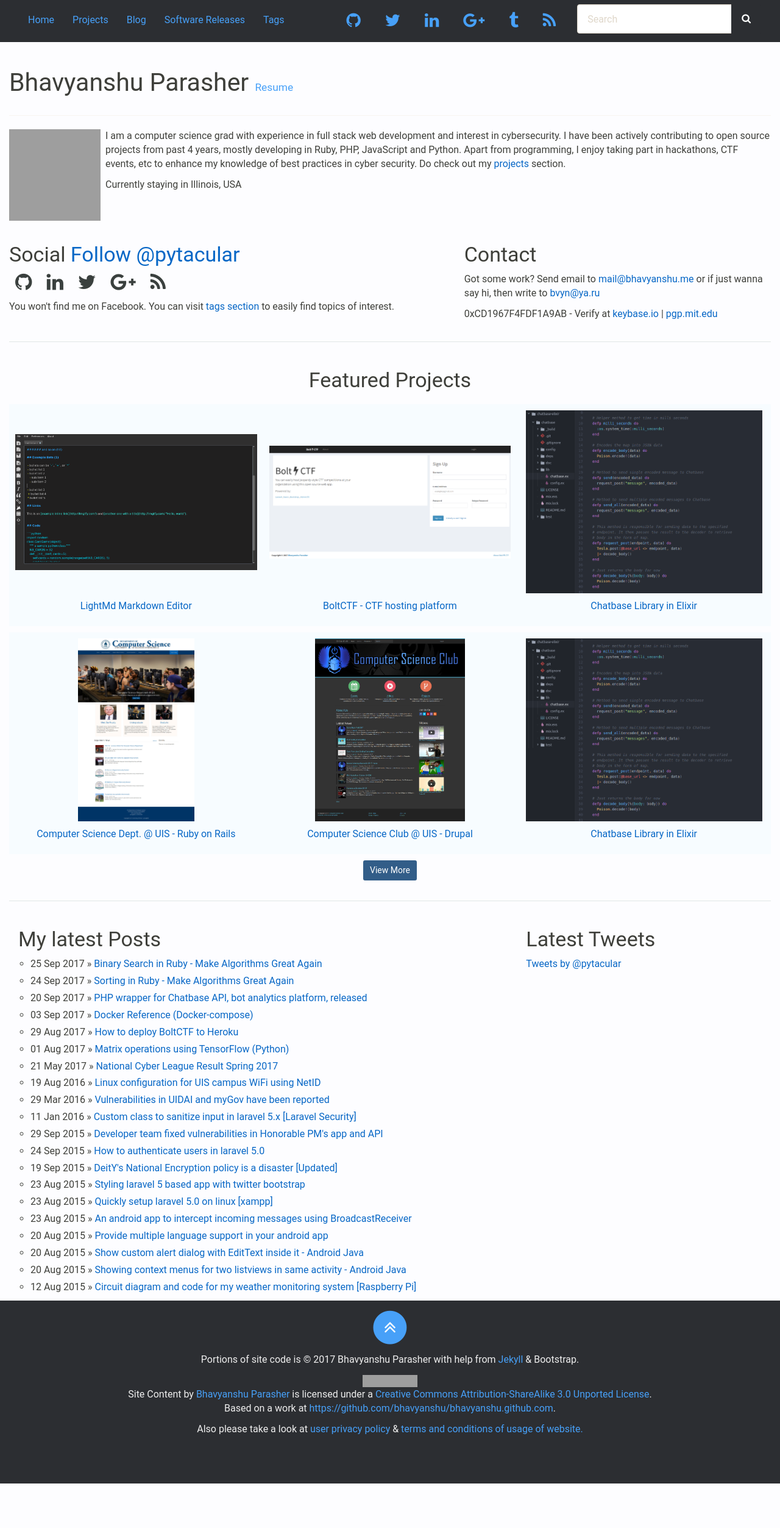
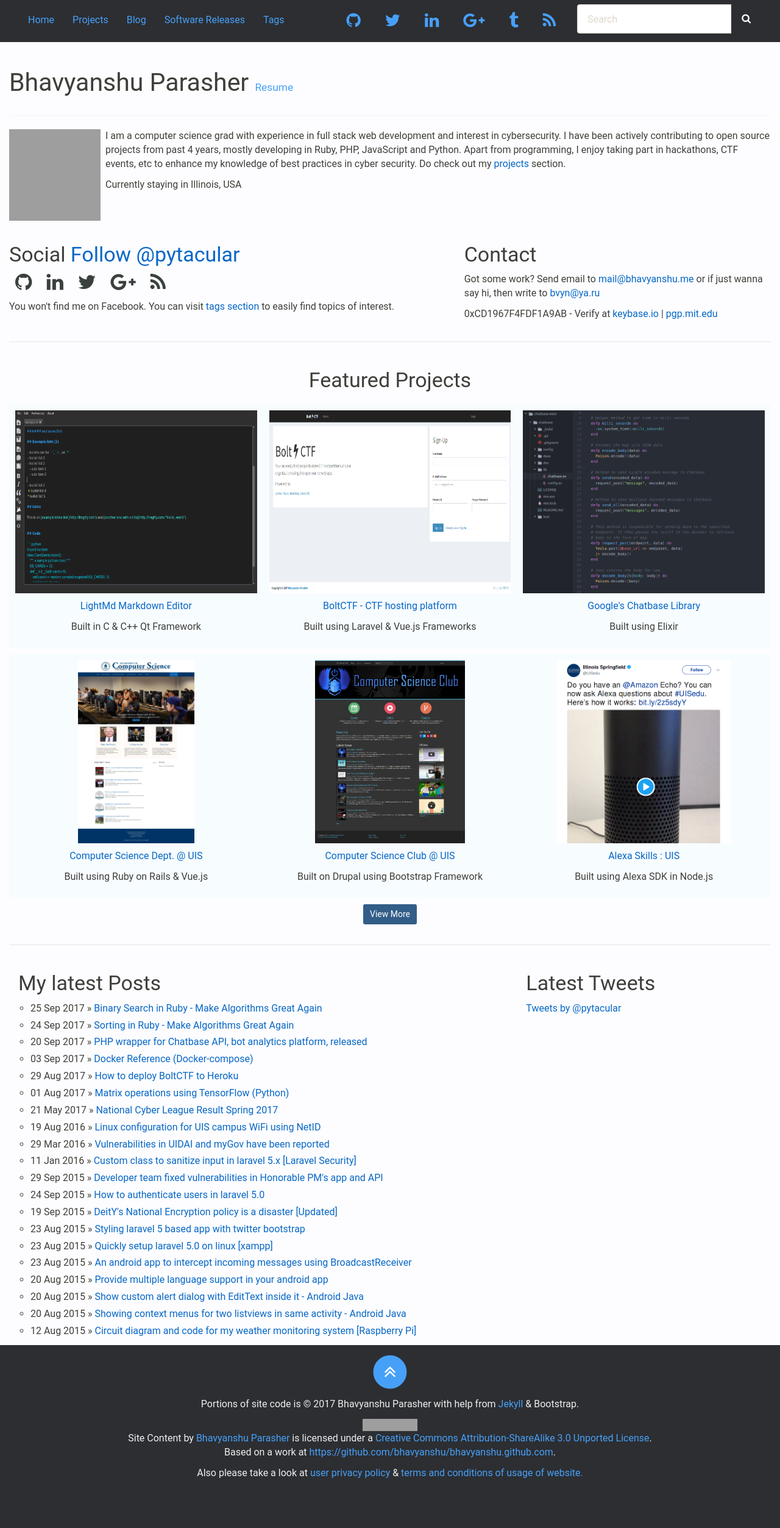
Before and after one commit to bhavyanshu/bhavyanshu.github.com, a Jekyll site: the page built from index.md, in a window 1280 px wide. Shown: the whole page at 61% size. Built offline with Jekyll 4.4.1, drawn with Linux system fonts in a browser that asks for light colours; comment, search, counter and statistics services are not loaded; before the commit the page ends 2433 px from its top, so only the background shows below that; grey boxes are pictures that could not be loaded.

Commit message:
Featured projects section added

```diff
--- a/_includes/themes/hooligan/default.html
+++ b/_includes/themes/hooligan/default.html
@@ -80,7 +80,7 @@
 
   <script src="{{ ASSET_PATH }}/js/font-awesome.js"></script>
   <script src="{{ ASSET_PATH }}/js/bootstrap.js"></script>
-  <link rel="stylesheet" type="text/css" href="{{ ASSET_PATH }}/css/app.css?v=1">
+  <link rel="stylesheet" type="text/css" href="{{ ASSET_PATH }}/css/app.css?v=2">
   <link href="{{ ASSET_PATH }}/css/pygments-light.css" rel="stylesheet" type="text/css" media="all">
   </head>
   <body>
@@ -101,7 +101,7 @@
         <div class="collapse navbar-collapse" id="bs-example-navbar-collapse-1">
           <ul class="nav navbar-nav" style="margin-top: 2px;">
             <li><a id="top" href="{{ HOME_PATH }}">{{ site.title }}</a></li>
-            <li><a href="/projects.html">Projects</a></li>
+            <li><a href="#featured-projects">Projects</a></li>
             <li><a href="/archive.html">Blog</a></li>
             <li><a href="/releaseslist.html">Software Releases</a></li>
             <li><a href="/tags.html">Tags</a></li>
--- a/index.md
+++ b/index.md
@@ -58,37 +58,42 @@
 </div>
 <hr/>
 <div class="row projects-home">
-  <h2 class="text-center">Featured Projects</h2>
+  <h2 id="featured-projects" class="text-center">Featured Projects</h2>
   <div class="col-md-12 text-center">
-    <div class="col-md-4 project">
-      <div class="image-block" style="background:url('assets/imags/lightmd/lightmd1.png'); background-repeat:no-repeat; background-position:center; background-size:contain;">
+    <div class="col-sm-4 project">
+      <img  src="assets/imags/lightmd/lightmd1.png" />
+      <p><a href="https://github.com/bhavyanshu/LightMd_Editor" target="_blank">LightMd Markdown Editor</a></p>
+      <p>Built in C & C++ Qt Framework</p>
+    </div>
+    <div class="col-sm-4 project">
+      <img  src="assets/imags/boltctf/boltctf.png"/>
+      <p><a href="https://github.com/bhavyanshu/BoltCTF" target="_blank">BoltCTF - CTF hosting platform</a></p>
+      <p>Built using Laravel & Vue.js Frameworks</p>
+    </div>
+    <div class="col-sm-4 project">
+      <img  src="assets/imags/chatbase/chatbase-ex.png"/>
+      <p><a href="https://github.com/bhavyanshu/Chatbase-elixir" target="_blank">Google's Chatbase Library</a></p>
+      <p>Built using Elixir</p>
+    </div>
+    <div class="col-sm-4 project">
+      <div class="image-block" style="background:url('assets/imags/csc/csc-uis.jpg'); background-repeat:no-repeat; background-position:center top; background-size:contain;">
       </div>
-      <p><a href="https://github.com/bhavyanshu/LightMd_Editor" target="_blank">LightMd Markdown Editor</a></p>
+      <p><a href="https://csc.uis.edu" target="_blank">Computer Science Dept. @ UIS</a></p>
+      <p>Built using Ruby on Rails & Vue.js</p>
     </div>
-    <div class="col-md-4 project">
-      <div class="image-block" style="background:url('assets/imags/boltctf/boltctf.png'); background-repeat:no-repeat; background-position:center; background-size:contain;">
+    <div class="col-sm-4 project">
+      <div class="image-block" style="background:url('assets/imags/csc/csclub-uis.png'); background-repeat:no-repeat; background-position:center top; background-size:contain;">
       </div>
-      <p><a href="https://github.com/bhavyanshu/BoltCTF" target="_blank">BoltCTF - CTF hosting platform</a></p>
+      <p><a href="http://csclub.uis.edu" target="_blank">Computer Science Club @ UIS</a></p>
+      <p>Built on Drupal using Bootstrap Framework</p>
     </div>
-    <div class="col-md-4 project">
-      <div class="image-block" style="background:url('assets/imags/chatbase/chatbase-ex.png'); background-repeat:no-repeat; background-position:center; background-size:contain;">
+    <div class="col-sm-4 project">
+      <a href="https://twitter.com/UISedu/status/925808247742914560" target="_blank">
+      <div class="image-block" style="background:url('assets/imags/csc/alexa.png'); background-repeat:no-repeat; background-position:center top; background-size:contain;">
       </div>
-      <p><a href="https://github.com/bhavyanshu/Chatbase-elixir" target="_blank">Chatbase Library in Elixir</a></p>
-    </div>
-    <div class="col-md-4 project">
-      <div class="image-block" style="background:url('assets/imags/csc/csc-uis.jpg'); background-repeat:no-repeat; background-position:center; background-size:contain;">
-      </div>
-      <p><a href="https://github.com/bhavyanshu/Chatbase-elixir" target="_blank">Computer Science Dept. @ UIS - Ruby on Rails</a></p>
-    </div>
-    <div class="col-md-4 project">
-      <div class="image-block" style="background:url('assets/imags/csc/csclub-uis.png'); background-repeat:no-repeat; background-position:center; background-size:contain;">
-      </div>
-      <p><a href="https://github.com/bhavyanshu/Chatbase-elixir" target="_blank">Computer Science Club @ UIS - Drupal</a></p>
-    </div>
-    <div class="col-md-4 project">
-      <div class="image-block" style="background:url('assets/imags/chatbase/chatbase-ex.png'); background-repeat:no-repeat; background-position:center; background-size:contain;">
-      </div>
-      <p><a href="https://github.com/bhavyanshu/Chatbase-elixir" target="_blank">Chatbase Library in Elixir</a></p>
+      </a>
+      <p><a href="https://www.uis.edu/webservices/projects/alexa-skill/" target="_blank">Alexa Skills : UIS</a></p>
+      <p>Built using Alexa SDK in Node.js</p>
     </div>
   </div>
   <p class="text-center">
```
Also changed, not shown: assets/themes/hooligan/_sass/_app.scss (+5 -4 lines), assets/imags/csc/alexa.png (added), assets/themes/hooligan/css/app.css.
